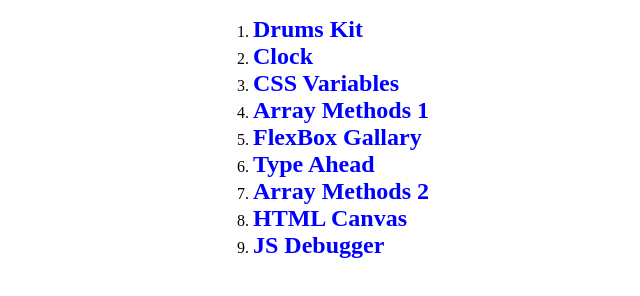
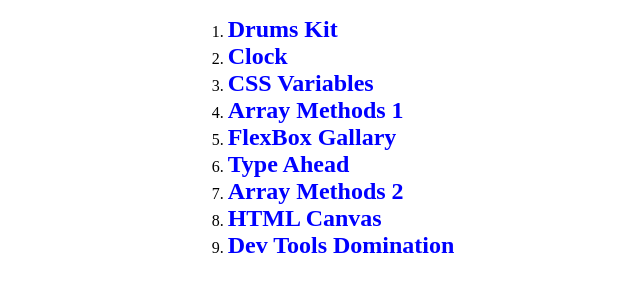
Before and after one commit to Jayashakthi28/Javascript-30, a plain HTML site: page index.html in a window 1280 px wide. Shown: the part 302-598 px from the top of the page, without its empty margins (319-959 px from the left). Drawn offline with Linux system fonts and the light colour scheme.

Commit message:
Add Dev Tool domination

```diff
--- a/index.html
+++ b/index.html
@@ -126,7 +126,7 @@
             font-size: 1.5rem;
             font-weight: 800;
           "
-          >JS Debugger</a
+          >Dev Tools Domination</a
         >
       </li>
     </ol>
```
